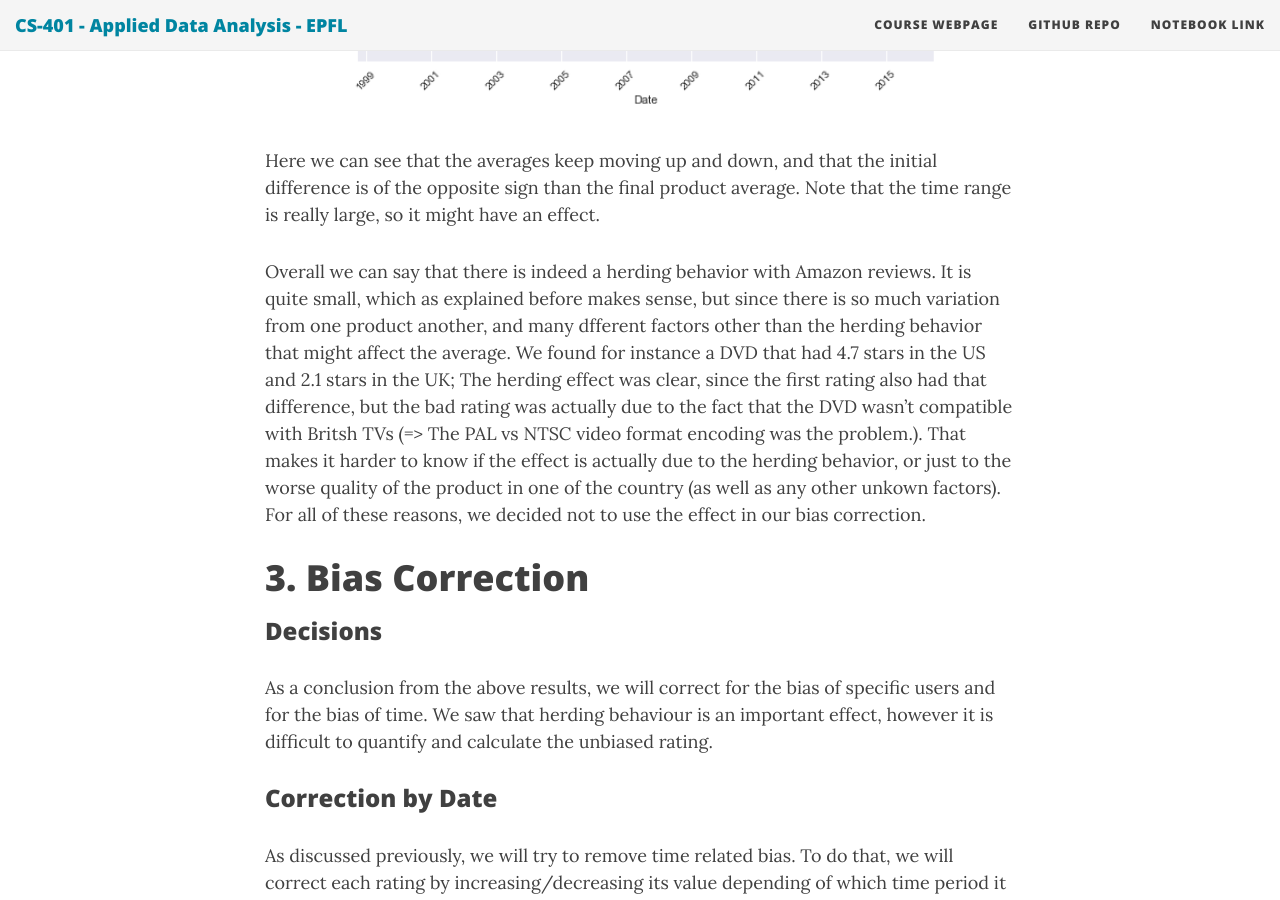
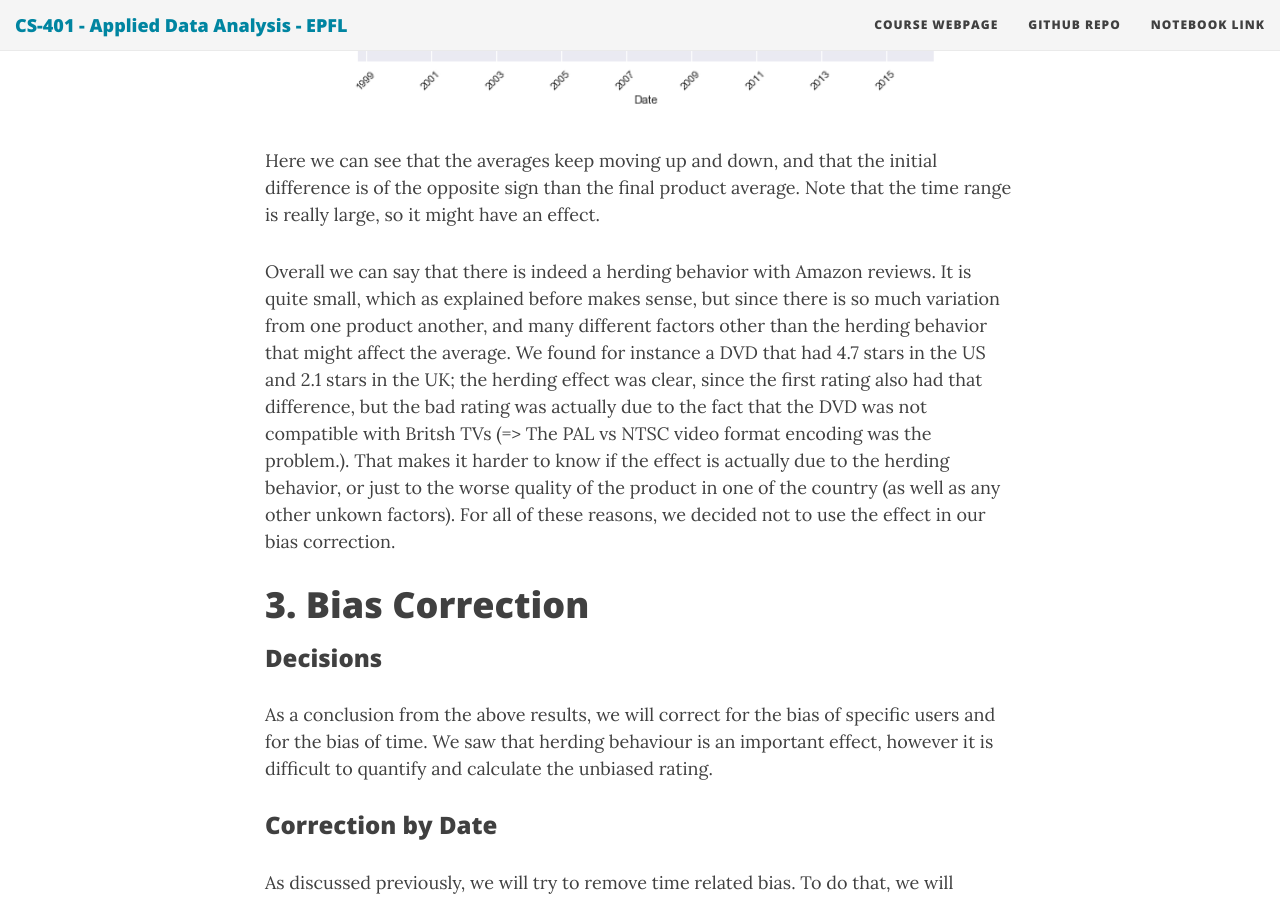
Before and after one commit to ada-lyn/ada-lyn.github.io, a Jekyll site: the page built from index.md, in a window 1280 px wide and 900 px high, scrolled down 29397 px. Built offline with Jekyll 4.4.1, drawn with Linux system fonts in a browser that asks for light colours; nearby versions of some CDN libraries; formulas are drawn with MathJax 3.

Commit message:
Update index.md

```diff
--- a/index.md
+++ b/index.md
@@ -337,7 +337,7 @@
 
 Here we can see that the averages keep moving up and down, and that the initial difference is of the opposite sign than the final product average. Note that the time range is really large, so it might have an effect.
 
-Overall we can say that there is indeed a herding behavior with Amazon reviews. It is quite small, which as explained before makes sense, but since there is so much variation from one product another, and many dfferent factors other than the herding behavior that might affect the average. We found for instance a DVD that had 4.7 stars in the US and 2.1 stars in the UK; The herding effect was clear, since the first rating also had that difference, but the bad rating was actually due to the fact that the DVD wasn't compatible with Britsh TVs (=> The PAL vs NTSC video format encoding was the problem.). That makes it harder to know if the effect is actually due to the herding behavior, or just to the worse quality of the product in one of the country (as well as any other unkown factors). For all of these reasons, we decided not to use the effect in our bias correction.
+Overall we can say that there is indeed a herding behavior with Amazon reviews. It is quite small, which as explained before makes sense, but since there is so much variation from one product another, and many different factors other than the herding behavior that might affect the average. We found for instance a DVD that had 4.7 stars in the US and 2.1 stars in the UK; the herding effect was clear, since the first rating also had that difference, but the bad rating was actually due to the fact that the DVD was not compatible with Britsh TVs (=> The PAL vs NTSC video format encoding was the problem.). That makes it harder to know if the effect is actually due to the herding behavior, or just to the worse quality of the product in one of the country (as well as any other unkown factors). For all of these reasons, we decided not to use the effect in our bias correction.
 
 <a name="bias_"></a>
 
```
